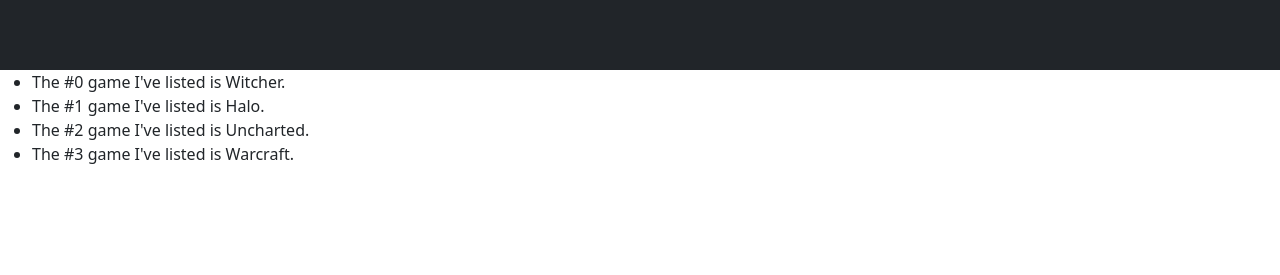
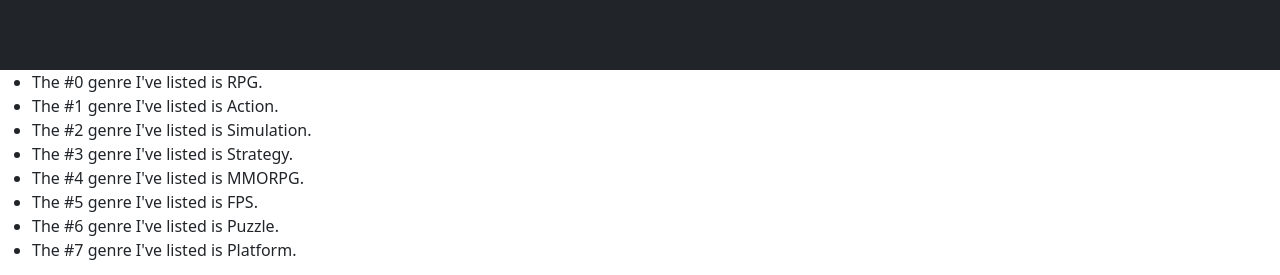
Before and after one commit to mlemoine28/whatgame2play2, a React (Vite) app: page / in a window 1280 px wide. Shown: the part 1634-1909 px from the top of the page. Before the commit the page ends 1816 px from the top, so only its background shows below. Built offline with nearby package versions, Linux system fonts and the light colour scheme.

Commit message:
Renamed to genrelist

```diff
--- a/src/App.jsx
+++ b/src/App.jsx
@@ -9,7 +9,7 @@
 import TitleImage from "./assets/WhatGame2Play_Header.png";
 import CardIntro from "./Components/CardIntro/CardIntro";
 import MainCard from "./Components/MainCard/MainCard";
-import GameList from "./Components/GameList/GameList";
+import GenreList from "./Components/GenreList/GenreList";
 
 function App() {
   return (
@@ -17,7 +17,7 @@
       <Header>{TitleImage}</Header>
       <CardIntro></CardIntro>
       <MainCard />
-      <GameList />
+      <GenreList />
     </div>
   );
 }
--- a/src/Components/GameList/GameList.jsx
+++ /dev/null
@@ -1,19 +0,0 @@
-import React from "react";
-
-const GameList = () => {
-  const games = ["Witcher", "Halo", "Uncharted", "Warcraft"];
-
-  return (
-    <div>
-      <ul>
-        {games.map((game, i) => (
-          <li key={game}>
-            The #{i} game I've listed is {game}.
-          </li>
-        ))}
-      </ul>
-    </div>
-  );
-};
-
-export default GameList;
--- /dev/null
+++ b/src/Components/GenreList/GenreList.jsx
@@ -0,0 +1,28 @@
+import React from "react";
+
+const GenreList = () => {
+  const genre = [
+    "RPG",
+    "Action",
+    "Simulation",
+    "Strategy",
+    "MMORPG",
+    "FPS",
+    "Puzzle",
+    "Platform",
+  ];
+
+  return (
+    <div>
+      <ul>
+        {genre.map((genre, i) => (
+          <li key={genre}>
+            The #{i} genre I've listed is {genre}.
+          </li>
+        ))}
+      </ul>
+    </div>
+  );
+};
+
+export default GenreList;
```
